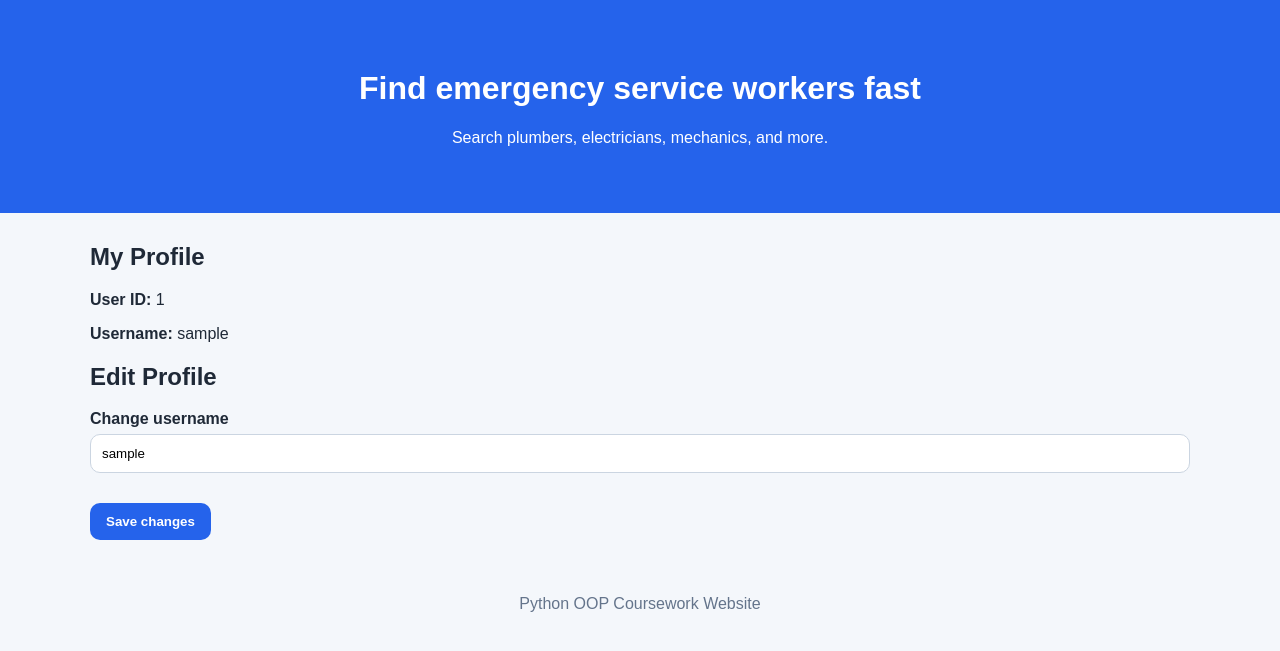
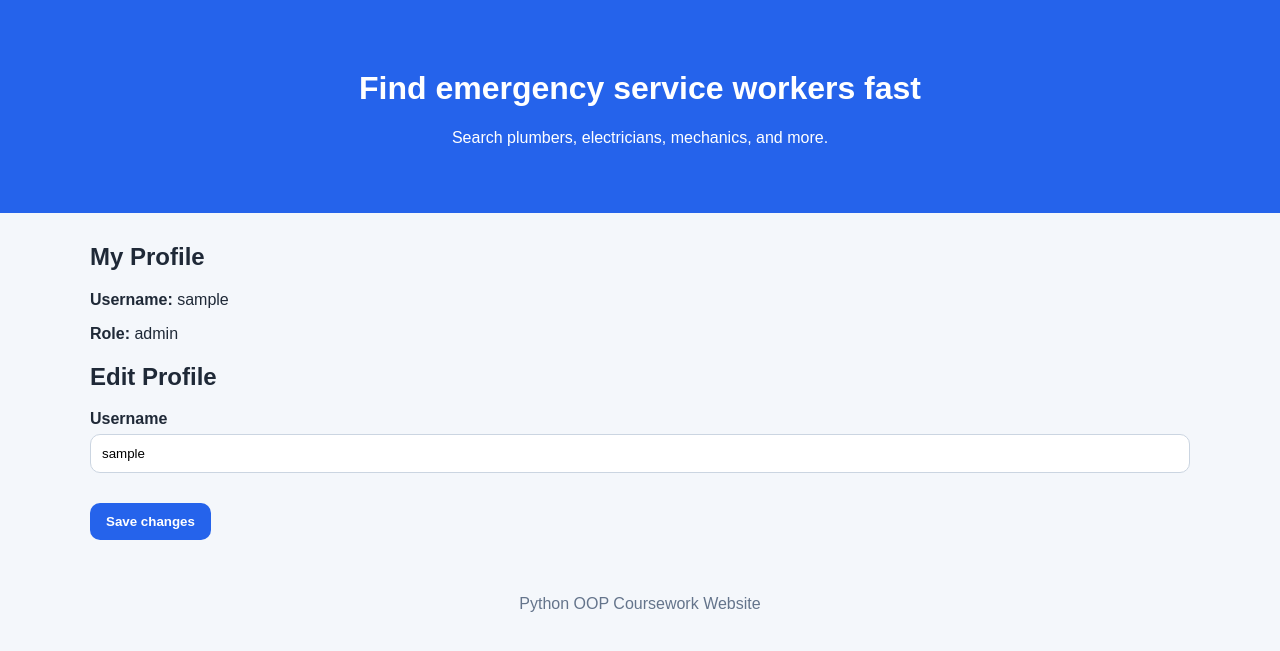
Before and after one commit to Just4Kor/App-for-Emergencies, a Flask app: page /profile in a window 1280 px wide. Shown: the part 105-756 px from the top of the page. Run offline with Flask 3, Linux system fonts and the light colour scheme; the visitor is signed in with stand-in values (Sample User, id 1).

Commit message:
Refactor profile template for better structure

```diff
--- a/templates/profile.html
+++ b/templates/profile.html
@@ -5,8 +5,8 @@
     <h2 class="section-title">My Profile</h2>
 
     <div class="profile-info">
-            <p><strong>User ID:</strong> {{ current_user.id }}</p>
         <p><strong>Username:</strong> {{ current_user.username }}</p>
+        <p><strong>Role:</strong> {{ current_user.role }}</p>
 
         {% if current_user.role == "customer" %}
             <p><strong>City:</strong> {{ current_user.city }}</p>
@@ -17,8 +17,7 @@
             <p><strong>Specialty:</strong> {{ current_user.specialty }}</p>
             <p><strong>Location:</strong> {{ current_user.location }}</p>
             <p><strong>Hourly rate:</strong> €{{ current_user.hourly_rate }}/hour</p>
-                <p><strong>Average rating:</strong> {{ current_user.rating }} / 5</p>
-                <p><strong>Total ratings:</strong> {{ ratings_count }}</p>
+            <p><strong>Rating:</strong> {{ current_user.rating }} / 5</p>
         {% endif %}
     </div>
 </div>
@@ -28,23 +27,24 @@
 
     <form method="post">
         <div style="margin-bottom: 15px;">
-                <label for="username">Change username</label>
+            <label for="username">Username</label>
             <input
                 type="text"
                 id="username"
                 name="username"
                 value="{{ current_user.username }}"
+                required
             >
         </div>
 
         {% if current_user.role == "customer" %}
             <div style="margin-bottom: 15px;">
-                    <label for="city">Change city</label>
+                <label for="city">City</label>
                 <select id="city" name="city">
-                        {% for location in locations %}
-                            <option value="{{ location }}"
-                                {% if current_user.city == location %}selected{% endif %}>
-                                {{ location }}
+                    {% for city in cities %}
+                        <option value="{{ city }}"
+                            {% if current_user.city == city %}selected{% endif %}>
+                            {{ city }}
                         </option>
                     {% endfor %}
                 </select>
@@ -53,7 +53,7 @@
 
         {% if current_user.role == "worker" %}
             <div style="margin-bottom: 15px;">
-                    <label for="location">Change location</label>
+                <label for="location">Location</label>
                 <select id="location" name="location">
                     {% for location in locations %}
                         <option value="{{ location }}"
@@ -65,7 +65,7 @@
             </div>
 
             <div style="margin-bottom: 15px;">
-                    <label for="hourly_rate">Change hourly rate</label>
+                <label for="hourly_rate">Hourly rate</label>
                 <input
                     type="number"
                     step="0.01"
```
Lines whose indentation alone changed are shown as unchanged.
